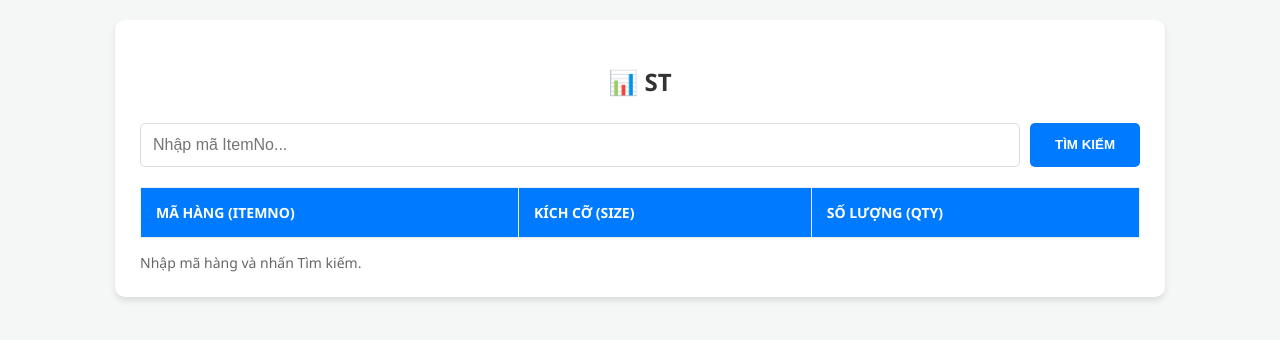
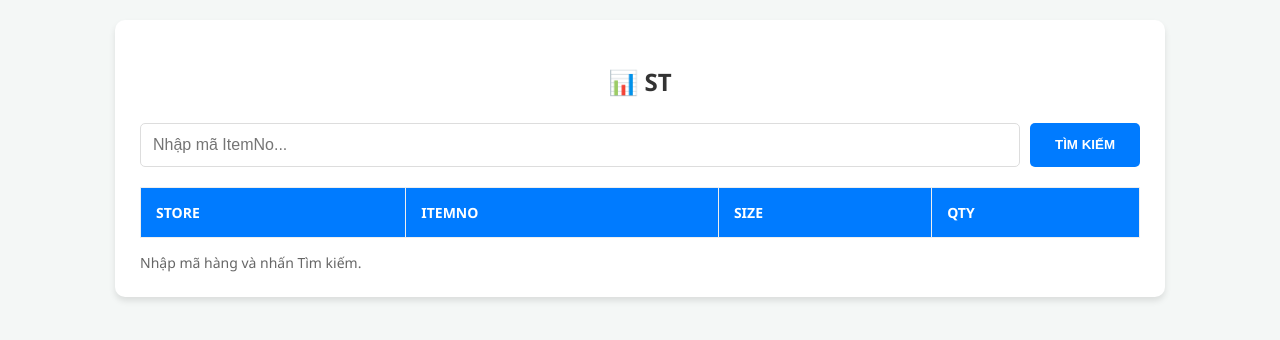
Before and after one commit to vinhtruong20200-crypto/storesearch, a plain HTML site: page inventory.html in a window 1280 px wide. Drawn offline with Linux system fonts and the light colour scheme; sample sign-in values are in the browser's storage.

Commit message:
Update inventory.html

```diff
--- a/inventory.html
+++ b/inventory.html
@@ -50,9 +50,10 @@
     <table id="inventoryTable">
         <thead>
             <tr>
-                <th>Mã Hàng (ItemNo)</th>
-                <th>Kích cỡ (Size)</th>
-                <th>Số lượng (Qty)</th>
+                <th> Store </th>
+                <th>ItemNo</th>
+                <th>Size</th>
+                <th>Qty</th>
             </tr>
         </thead>
         <tbody>
@@ -126,6 +127,7 @@ function loadData() {
             let html = "";
             data.forEach(r => {
                 html += `<tr>
+                            <td> ${r.Store} </td>
                             <td><strong>${r.itemNo}</strong></td>
                             <td>${r.size}</td>
                             <td>${r.qty}</td>
```
